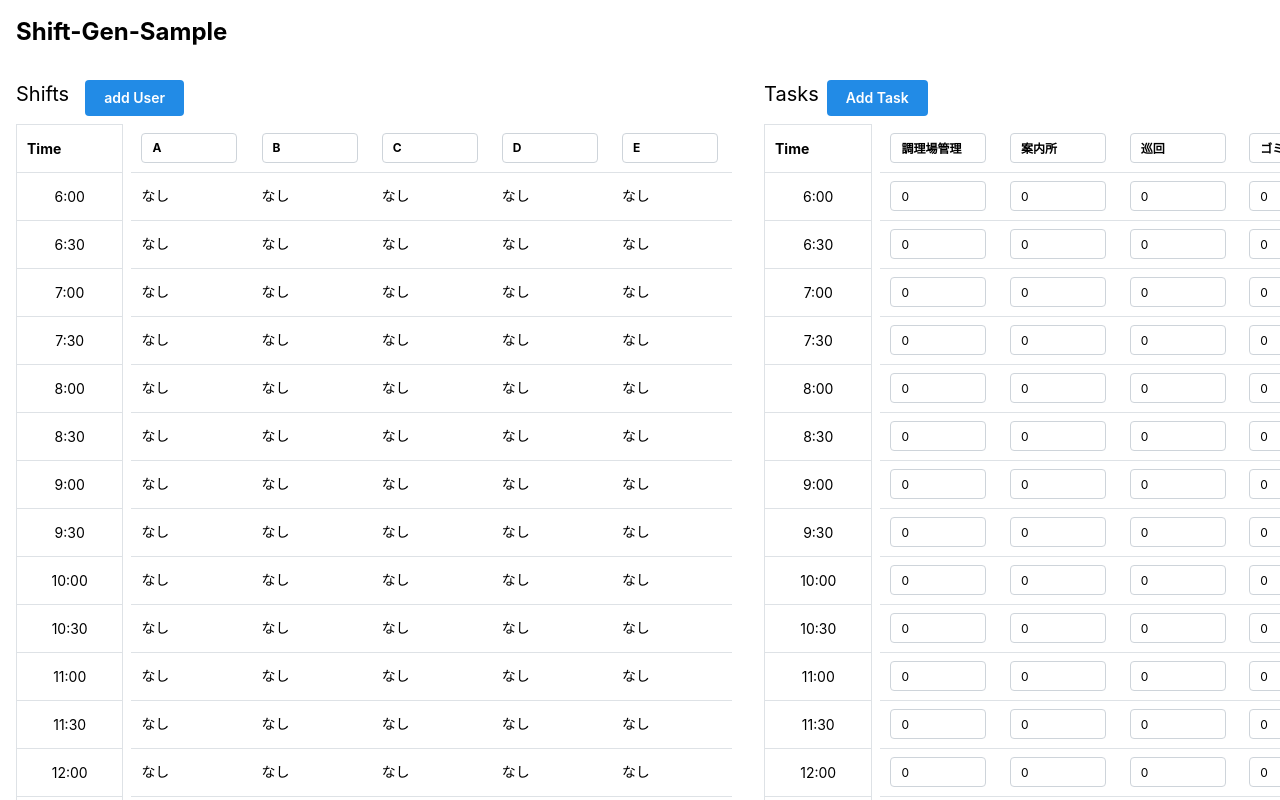
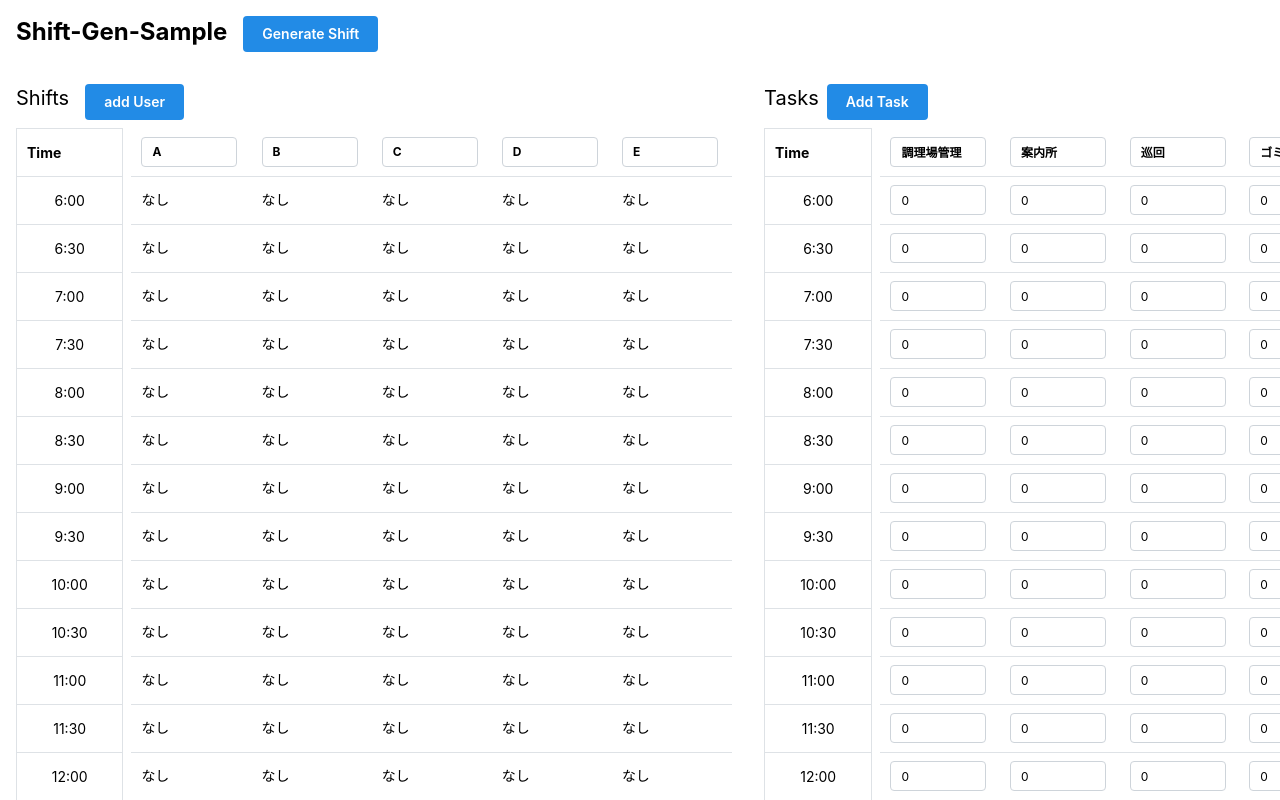
Before and after one commit to imaimai17468/shift-gen-sample, a Next.js app: page / in a window 1280 px wide. Shown: the top 800 px of the page. Built offline with nearby package versions, Linux system fonts and the light colour scheme.

Commit message:
feat: Refactor component imports and add shift generation feature

```diff
--- a/src/pages/index.tsx
+++ b/src/pages/index.tsx
@@ -1,22 +1,74 @@
 import { ShiftTable } from "@/components/common/ShiftTable";
 import { TaskTable } from "@/components/common/TaskTable";
-import { TaskTimelines } from "@/types/TaskTimelines";
-import { UserTimelines } from "@/types/UserTimelines";
-import { useState } from "react";
+import { TaskTimeline } from "@/types/TaskTimeline";
+import { UserTimeline } from "@/types/UserTimeline";
+import { useState, useMemo } from "react";
 import { genDefaultTaskTimelines } from "@/utils/genDefaultTaskTimelines";
 import { genDefaultUserTimelines } from "@/utils/genDefaultUserTimelines";
+import { Button } from "@mantine/core";
+import { combination } from "@/utils/combination";
+import { SHIFT_TIMES } from "@/constants/ShiftTimes";
 
 export default function Home() {
-  const [userTimelines, setUserTimelines] = useState<UserTimelines>(
+  const [userTimelines, setUserTimelines] = useState<UserTimeline[]>(
     genDefaultUserTimelines()
   );
-  const [taskTimelines, setTaskTimelines] = useState<TaskTimelines>(
+  const [taskTimelines, setTaskTimelines] = useState<TaskTimeline[]>(
     genDefaultTaskTimelines()
   );
 
+  const handleGenerateShift = () => {
+    const userNames = userTimelines.map((userTimeline) => userTimeline.user);
+
+    let newUserTimelines: UserTimeline[] = userTimelines.map((userTimeline) => {
+      return {
+        ...userTimeline,
+        timeline: userTimeline.timeline.map((timeline) => {
+          return {
+            ...timeline,
+            task: null,
+          };
+        }),
+      };
+    });
+
+    SHIFT_TIMES.forEach((_, index) => {
+      let noTaskUsers = [...userNames];
+      taskTimelines.forEach((taskTimeline) => {
+        const taskName = taskTimeline.task;
+        const requiredPersonnel =
+          taskTimeline.timeline[index].required_personnel;
+
+        if (requiredPersonnel === 0 || noTaskUsers.length === 0) {
+          return;
+        }
+
+        const combinationUsers = combination(noTaskUsers, requiredPersonnel)[0];
+        combinationUsers.forEach((user) => {
+          console.log(user);
+          const userTimelineIndex = newUserTimelines.findIndex(
+            (userTimeline) => userTimeline.user === user
+          );
+          newUserTimelines[userTimelineIndex].timeline[index].task = taskName;
+        });
+        combinationUsers.forEach((user) => {
+          const userIndex = noTaskUsers.findIndex((noTaskUser) => {
+            return noTaskUser === user;
+          });
+          noTaskUsers.splice(userIndex, 1);
+        });
+      });
+    });
+
+    setUserTimelines(newUserTimelines);
+  };
+
   return (
     <div className="flex flex-col gap-8 p-4">
-      <h1 className="text-2xl font-bold">Shift-Gen-Sample</h1>
+      <div className="flex gap-4">
+        <h1 className="text-2xl font-bold">Shift-Gen-Sample</h1>
+        <Button onClick={handleGenerateShift}>Generate Shift</Button>
+      </div>
       <div className="flex gap-8">
         <ShiftTable
           userTimelines={userTimelines}
```
